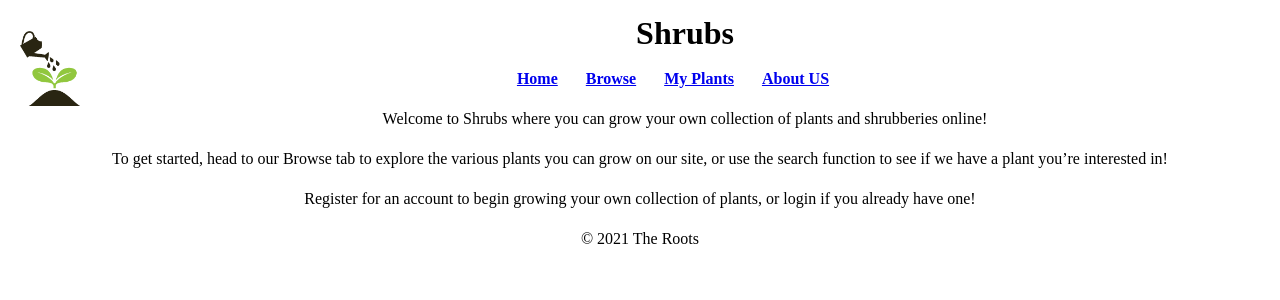
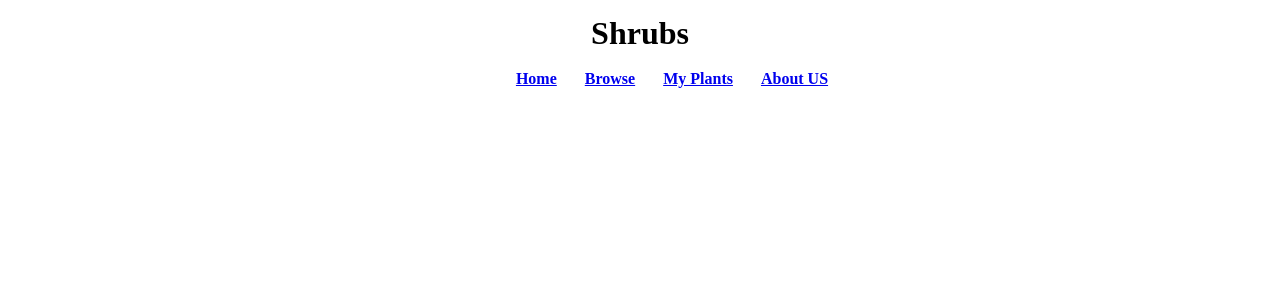
Before and after one commit to RafaSoto-IV/Cultivation, a PHP site: page / in a window 1280 px wide. Shown: the top 300 px of the page. Run offline with PHP 8.4, Linux system fonts and the light colour scheme.

Commit message:
Revert "some added content"

```diff
--- a/cultivation.css
+++ b/cultivation.css
@@ -6,11 +6,6 @@ line-height:1.5em;
 text-align:center;
 }
 
-.floatright{
-	float: left;
-	margin: 0 0 10px 10px;
-	padding: 10px;
-}
 
 #navigation ul{
 	list-style:none;
@@ -18,20 +13,7 @@ text-align:center;
 
 #navigation ul li{
 	display: inline;
-  padding-right: 1.5em;
+  padding-left: 1.5em;
   font-weight: bold;
 
 }
-
-footer{
-  bottom: 0;
-  width: 100%;
-  height: 2.5rem;
-}
-
-#contactus{
-	padding: 10px;
-	padding-left: 100px;
-	padding-right: 100px;
-	background-color: #A0ECD0;
-}
--- a/index.html
+++ b/index.html
@@ -6,10 +6,7 @@
     	<link rel="stylesheet" type="text/css" href="cultivation.css">
   </head>
   <body>
-
-    <img class="floatright" src='shrub.png' width="60" height="75"></a>
-    <header> <h1> Shrubs</h1> </header>
-
+    <header> <h1>Shrubs</h1> </header>
     <article id="navigation">
       <nav role="navigation">
       <ul>
@@ -17,27 +14,15 @@
         <a href="index.html">Home</a>
       </li>
       <li>
-        <a href="contact.html">Browse</a>
+        <a href="index.html">Browse</a>
       </li>
       <li>
-        <a href="contact.html">My Plants</a>
+        <a href="index.html">My Plants</a>
       </li>
       <li>
-        <a href="contact.html">About US</a>
+        <a href="index.html">About US</a>
       </li>
 
     </article>
-
-    <p>
-      Welcome to Shrubs where you can grow your own collection of plants and shrubberies online!
-    </p>
-    <p>
-      To get started, head to our Browse tab to explore the various plants you can grow on our site, or use the search function to see if we have a plant you’re interested in!
-    </p>
-    <p>
-      Register for an account to begin growing your own collection of plants, or login if you already have one!
-    </p>
-
-    <footer>© 2021 The Roots</footer>
   </body>
 </html>
```
Also changed, not shown: contact.html (deleted, +0 -38 lines), shrub.png (deleted).
